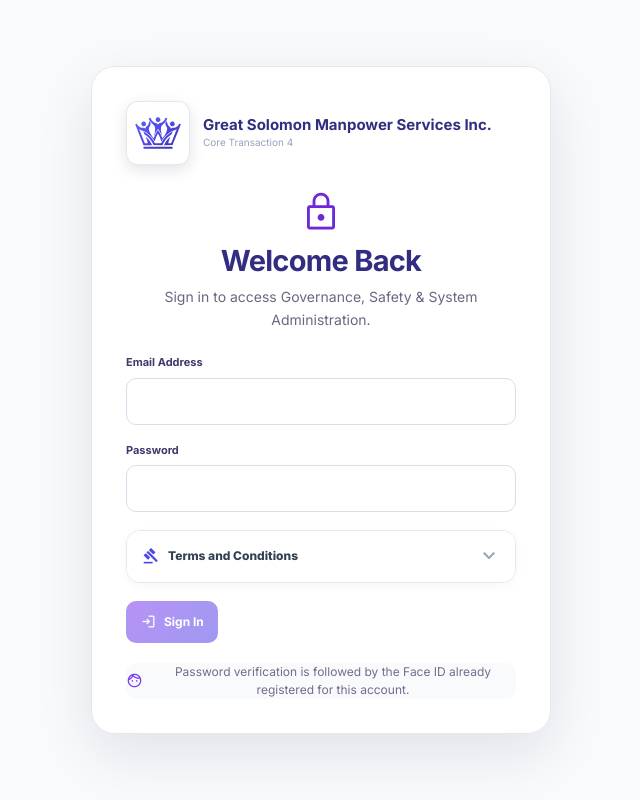
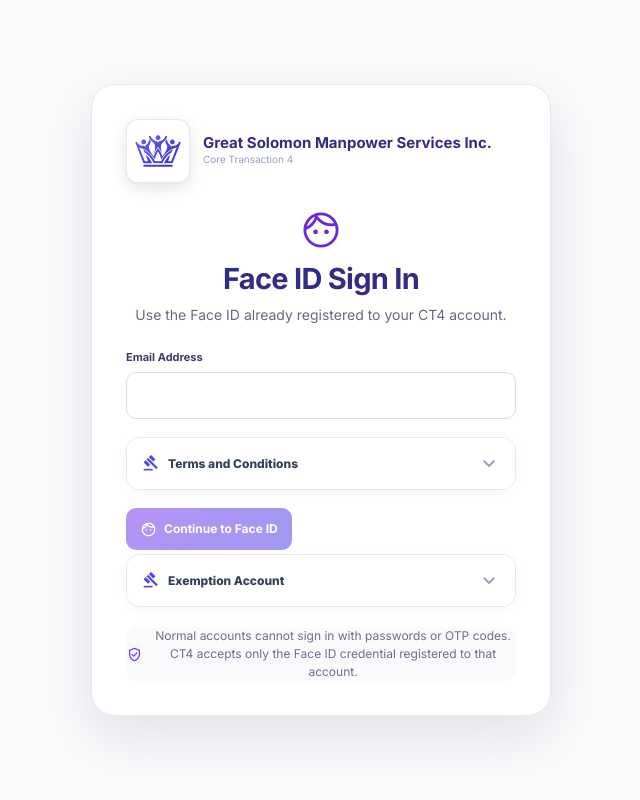
Before and after one commit to talipanfranklawrenzeulogbcp-droid/CT43, a PHP site: page /auth/login.php in a window 1280 px wide. Shown: the whole page, without its empty margins (319-959 px from the left). Run offline with PHP 8.4, Linux system fonts and the light colour scheme.

Commit message:
Add files via upload

```diff
--- a/auth/biometric.php
+++ b/auth/biometric.php
@@ -5,9 +5,9 @@ require_once __DIR__.'/../includes/helpers.php';
 $reg=$_SESSION['pending_registration_user']??null;
 $login=$_SESSION['pending_biometric_user']??null;
 $enrollExisting=!empty($_SESSION['biometric_enroll_existing']);
-$isAdminSetup=$enrollExisting && strtolower((string)($user['email']??''))==='adminct4@gmail.com';
 if (!$reg && !$login) redirect('/auth/login.php');
 $user=$reg ?: $login;
+$isAdminSetup=$enrollExisting && strtolower((string)($user['email']??''))==='adminct4@gmail.com';
 $isRegistration=(bool)$reg;
 if ($isRegistration) {
     $created=(int)($_SESSION['pending_registration_created']??0);
--- a/auth/login.php
+++ b/auth/login.php
@@ -6,39 +6,63 @@ require_once __DIR__.'/../includes/webauthn.php';
 if (current_user()) redirect('/dashboard.php');
 
 $error='';
-$success='';
+$exemptionMode=false;
 
 if ($_SERVER['REQUEST_METHOD']==='POST') {
     verify_csrf();
     try {
         $action=(string)($_POST['action']??'login');
-        if ($action!=='login') throw new RuntimeException('Invalid sign-in request.');
-
         $email=strtolower(trim((string)($_POST['email']??'')));
-        $password=(string)($_POST['password']??'');
         $terms=(string)($_POST['terms_accepted']??'0');
 
         if ($terms!=='1') throw new RuntimeException('Please confirm the Terms and Conditions before signing in.');
-        if (!filter_var($email,FILTER_VALIDATE_EMAIL) || $password==='') throw new RuntimeException('Please enter a valid email address and password.');
+        if (!filter_var($email,FILTER_VALIDATE_EMAIL)) throw new RuntimeException('Please enter a valid email address.');
 
         $stmt=db()->prepare('SELECT id,name,email,password_hash,role,active,face_id_credential_id FROM users WHERE email=? LIMIT 1');
         $stmt->execute([$email]);
         $u=$stmt->fetch();
 
-        if (!$u || !(int)$u['active'] || !password_verify($password,(string)$u['password_hash'])) {
-            $history=db()->prepare('INSERT INTO login_history(user_id,email,status,ip_address,user_agent) VALUES(?,?,?,?,?)');
-            $history->execute([$u?(int)$u['id']:null,$email,'Failed',$_SERVER['REMOTE_ADDR']??'Unknown',substr($_SERVER['HTTP_USER_AGENT']??'',0,500)]);
-            throw new RuntimeException('Invalid email or password.');
-        }
+        $isPrimaryAdmin=$u
+            && strtolower((string)$u['email'])==='adminct4@gmail.com'
+            && (string)$u['role']==='Administrator';
 
-        $isPrimaryAdmin = strtolower((string)$u['email']) === 'adminct4@gmail.com' && (string)$u['role'] === 'Administrator';
+        if ($action==='exemption_login' || $action==='exemption_enroll_face') {
+            $exemptionMode=true;
+            $password=(string)($_POST['password']??'');
+            if (!$isPrimaryAdmin) {
+                throw new RuntimeException('The exemption account is not available for this account.');
+            }
+            if (!(int)$u['active'] || $password==='' || !password_verify($password,(string)$u['password_hash'])) {
+                $history=db()->prepare('INSERT INTO login_history(user_id,email,status,ip_address,user_agent) VALUES(?,?,?,?,?)');
+                $history->execute([$u?(int)$u['id']:null,$email,'Failed',$_SERVER['REMOTE_ADDR']??'Unknown',substr($_SERVER['HTTP_USER_AGENT']??'',0,500)]);
+                throw new RuntimeException('Invalid exemption account credentials.');
+            }
 
-        if ($isPrimaryAdmin) {
+            if ($action==='exemption_enroll_face') {
+                $_SESSION['pending_biometric_user']=[
+                    'id'=>(int)$u['id'],
+                    'name'=>(string)$u['name'],
+                    'email'=>(string)$u['email'],
+                    'role'=>(string)$u['role']
+                ];
+                $_SESSION['pending_biometric_created']=time();
+                $_SESSION['biometric_enroll_existing']=true;
+                unset($_SESSION['pending_face_id_credential']);
+                redirect('/auth/biometric.php');
+            }
+
             login_user($u);
             $history=db()->prepare('INSERT INTO login_history(user_id,email,status,ip_address,user_agent) VALUES(?,?,?,?,?)');
             $history->execute([(int)$u['id'],$u['email'],'Success',$_SERVER['REMOTE_ADDR']??'Unknown',substr($_SERVER['HTTP_USER_AGENT']??'',0,500)]);
-            audit('System Administration & Security','Administrator Login','Primary administrator password login bypassed Face ID verification');
+            audit('System Administration & Security','Exemption Account Login','Primary administrator exemption account used; Face ID was not required.');
             redirect('/dashboard.php');
+        }
+
+        if ($action!=='login') throw new RuntimeException('Invalid sign-in request.');
+        if (!$u || !(int)$u['active']) {
+            $history=db()->prepare('INSERT INTO login_history(user_id,email,status,ip_address,user_agent) VALUES(?,?,?,?,?)');
+            $history->execute([$u?(int)$u['id']:null,$email,'Failed',$_SERVER['REMOTE_ADDR']??'Unknown',substr($_SERVER['HTTP_USER_AGENT']??'',0,500)]);
+            throw new RuntimeException('This account is inactive or does not exist.');
         }
 
         $designated=(string)($u['face_id_credential_id']??'');
@@ -46,7 +70,6 @@ if ($_SERVER['REQUEST_METHOD']==='POST') {
             $cred=db()->prepare('SELECT credential_id FROM webauthn_credentials WHERE user_id=? ORDER BY id');
             $cred->execute([(int)$u['id']]);
             $credentials=$cred->fetchAll(PDO::FETCH_COLUMN);
-
             if (count($credentials)===1) {
                 $designated=(string)$credentials[0];
                 db()->prepare('UPDATE users SET face_id_credential_id=? WHERE id=? AND (face_id_credential_id IS NULL OR face_id_credential_id=\'\')')
@@ -55,17 +78,20 @@ if ($_SERVER['REQUEST_METHOD']==='POST') {
         }
 
         if ($designated==='') {
-            throw new RuntimeException('This account has no registered Face ID. Ask an administrator to register the account Face ID before signing in.');
+            throw new RuntimeException('This account has no Face ID registered on the website. Ask an administrator to register Face ID before signing in.');
         }
 
         $check=db()->prepare('SELECT id FROM webauthn_credentials WHERE user_id=? AND credential_id=? LIMIT 1');
         $check->execute([(int)$u['id'],$designated]);
-        if(!$check->fetchColumn()) {
-            throw new RuntimeException('The registered Face ID is no longer available. Ask an administrator to register a new Face ID before signing in.');
+        if (!$check->fetchColumn()) {
+            throw new RuntimeException('The registered Face ID is no longer available. Ask an administrator to register a new Face ID.');
         }
 
         $_SESSION['pending_biometric_user']=[
-            'id'=>(int)$u['id'],'name'=>(string)$u['name'],'email'=>(string)$u['email'],'role'=>(string)$u['role']
+            'id'=>(int)$u['id'],
+            'name'=>(string)$u['name'],
+            'email'=>(string)$u['email'],
+            'role'=>(string)$u['role']
         ];
         $_SESSION['pending_face_id_credential']=$designated;
         $_SESSION['pending_biometric_created']=time();
@@ -81,7 +107,7 @@ if ($_SERVER['REQUEST_METHOD']==='POST') {
 <head>
 <meta charset="utf-8">
 <meta name="viewport" content="width=device-width,initial-scale=1">
-<title>Sign In — Great Solomon Manpower Services Inc.</title>
+<title>Face ID Sign In — Great Solomon Manpower Services Inc.</title>
 <link rel="stylesheet" href="../style.css">
 <link href="https://fonts.googleapis.com/css2?family=Inter:wght@400;600;700;800;900&family=Material+Symbols+Outlined:FILL@0..1&display=swap" rel="stylesheet">
 </head>
@@ -94,17 +120,21 @@ if ($_SERVER['REQUEST_METHOD']==='POST') {
     </div>
 
     <div class="auth-heading">
-      <span class="material-symbols-outlined">lock</span>
-      <h1>Welcome Back</h1>
-      <p>Sign in to access Governance, Safety &amp; System Administration.</p>
+      <span class="material-symbols-outlined">face</span>
+      <h1>Face ID Sign In</h1>
+      <p>Use the Face ID already registered to your CT4 account.</p>
     </div>
+
     <?php if($error):?><div class="notice error auth-error"><?=e($error)?></div><?php endif;?>
 
     <form method="post" class="auth-form" id="loginForm"><?=csrf_field()?>
       <input type="hidden" name="action" value="login">
       <input type="hidden" name="terms_accepted" id="termsAccepted" value="0">
-      <div class="field"><label>Email Address</label><input type="email" name="email" autocomplete="username" required value="<?=e($_POST['email']??'')?>"></div>
-      <div class="field"><label>Password</label><input type="password" name="password" autocomplete="current-password" required></div>
+
+      <div class="field">
+        <label>Email Address</label>
+        <input type="email" name="email" autocomplete="username" required value="<?=e($_POST['email']??'')?>">
+      </div>
 
       <details class="auth-terms" id="loginTerms">
         <summary><span>Terms and Conditions</span><span class="material-symbols-outlined" aria-hidden="true">expand_more</span></summary>
@@ -126,13 +156,49 @@ if ($_SERVER['REQUEST_METHOD']==='POST') {
       </details>
 
       <button class="gw-btn primary auth-submit" type="submit" id="loginSubmit" disabled>
-        <span class="material-symbols-outlined">login</span> Sign In
+        <span class="material-symbols-outlined">face</span> Continue to Face ID
       </button>
     </form>
 
+    <details class="auth-terms exemption-box">
+      <summary><span>Exemption Account</span><span class="material-symbols-outlined" aria-hidden="true">expand_more</span></summary>
+      <div class="auth-terms-body">
+        <p>The designated primary administrator exemption account is retained for emergency recovery and initial Face ID setup.</p>
+        <form method="post" class="auth-form">
+          <?=csrf_field()?>
+          <input type="hidden" name="action" value="exemption_login">
+          <input type="hidden" name="terms_accepted" value="1">
+          <div class="field">
+            <label>Exemption Account Email</label>
+            <input type="email" name="email" value="adminct4@gmail.com" autocomplete="username" readonly>
+          </div>
+          <div class="field">
+            <label>Exemption Account Password</label>
+            <input type="password" name="password" autocomplete="current-password" required>
+          </div>
+          <button class="gw-btn secondary auth-submit" type="submit">
+            <span class="material-symbols-outlined">admin_panel_settings</span> Sign In With Exemption
+          </button>
+        </form>
+        <form method="post" class="auth-form" style="margin-top:10px">
+          <?=csrf_field()?>
+          <input type="hidden" name="action" value="exemption_enroll_face">
+          <input type="hidden" name="terms_accepted" value="1">
+          <input type="hidden" name="email" value="adminct4@gmail.com">
+          <div class="field">
+            <label>Exemption Account Password</label>
+            <input type="password" name="password" autocomplete="current-password" required>
+          </div>
+          <button class="gw-btn secondary auth-submit" type="submit">
+            <span class="material-symbols-outlined">face</span> Register Face ID
+          </button>
+        </form>
+      </div>
+    </details>
+
     <div class="auth-security-note">
-      <span class="material-symbols-outlined">face</span>
-      Password verification is followed by the Face ID already registered for this account.
+      <span class="material-symbols-outlined">verified_user</span>
+      Normal accounts cannot sign in with passwords or OTP codes. CT4 accepts only the Face ID credential registered to that account.
     </div>
   </div>
 </div>
--- a/database/migrate_existing.sql
+++ b/database/migrate_existing.sql
@@ -20,3 +20,6 @@ ALTER TABLE compliance_obligations ADD INDEX idx_compliance_due_status (due_date
 ALTER TABLE compliance_audits ADD INDEX idx_compliance_audit_date_status (audit_date,status);
 ALTER TABLE asset_issuances ADD INDEX idx_asset_issuance_status_return (status,return_date);
 ALTER TABLE asset_issuances ADD INDEX idx_asset_issuance_expected_return (expected_return);
+
+DROP TABLE IF EXISTS otp_requests;
+ALTER TABLE login_history MODIFY COLUMN status ENUM('Success','Failed') NOT NULL;
```
Also changed, not shown: database/database.sql (+1 -11 lines), includes/mailer.php (+0 -18 lines).
